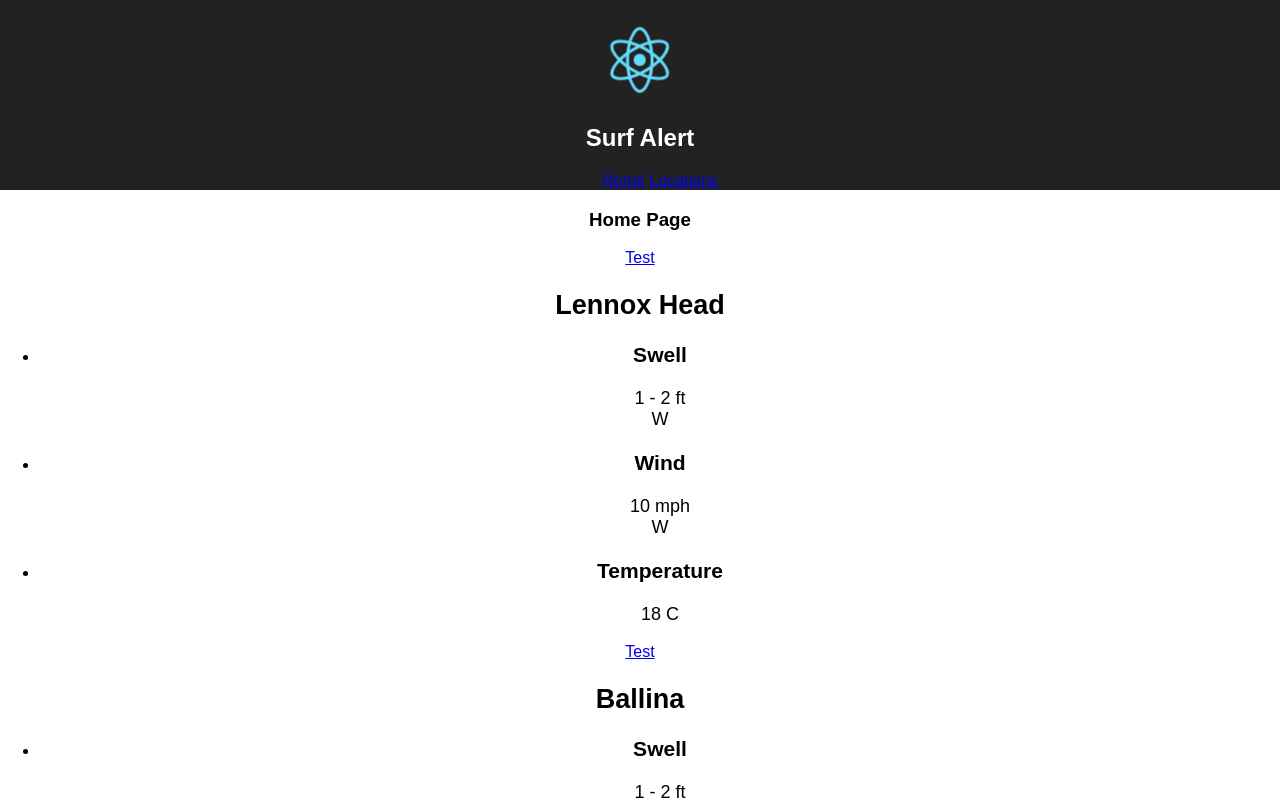
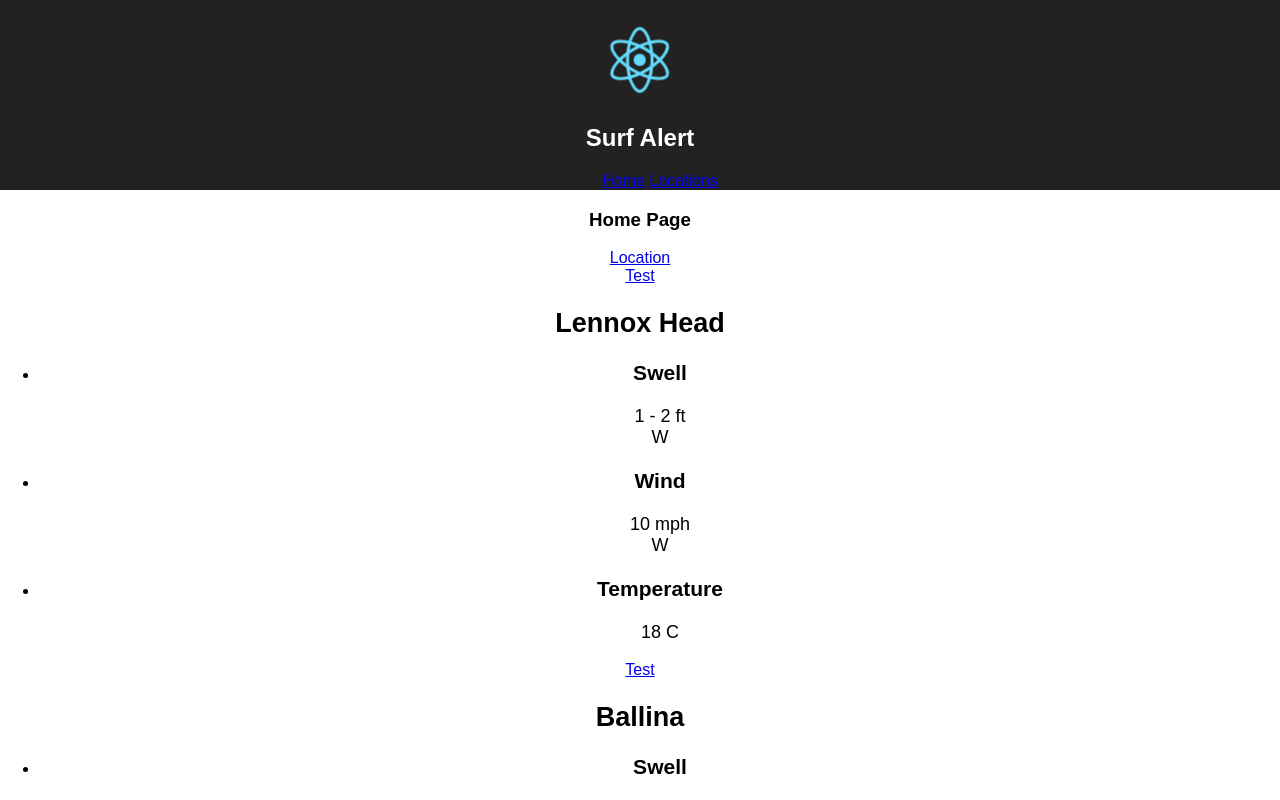
Before and after one commit to Meatuus/surf-report, a React (Create React App) app: page / in a window 1280 px wide. Shown: the top 800 px of the page. Built offline with nearby package versions, Linux system fonts and the light colour scheme; the HTML template or start-up script is replaced by a standard one.

Commit message:
add link to location page

```diff
--- a/src/containers/Home.js
+++ b/src/containers/Home.js
@@ -1,5 +1,11 @@
 import React, {Component} from 'react';
 import HomeConditions from '../components/HomeConditions';
+
+import {
+  Route,
+  Link
+} from 'react-router-dom';
+import Location from './Location';
 
 class Home extends Component {
   constructor(props) {
@@ -17,9 +23,25 @@ class Home extends Component {
       <HomeConditions conditions={conditionsArray[index]} key={index} />
     ));
 
+    // const locationLinks = conditionsArray.map((item, index) => (
+    //   <Link to={`/location/${item.location}`} key={index}>{item.location}</Link>
+    // ))
+    //
+    // const locationRoutes = conditionsArray.map((item, index) => (
+    //   <Route path={`/location/${item.location}`} key={index} component={
+    //     () => (<Location />
+    //     )} />
+    // ))
+
     return (
       <div>
         <h3>Home Page</h3>
+        <div>
+          <Link to='/location'>Location</Link>
+          <Route path='/location' component={Location} />
+          {/* {locationLinks}
+          {locationRoutes} */}
+        </div>
         {conditionsLocation}
       </div>
     );
```
